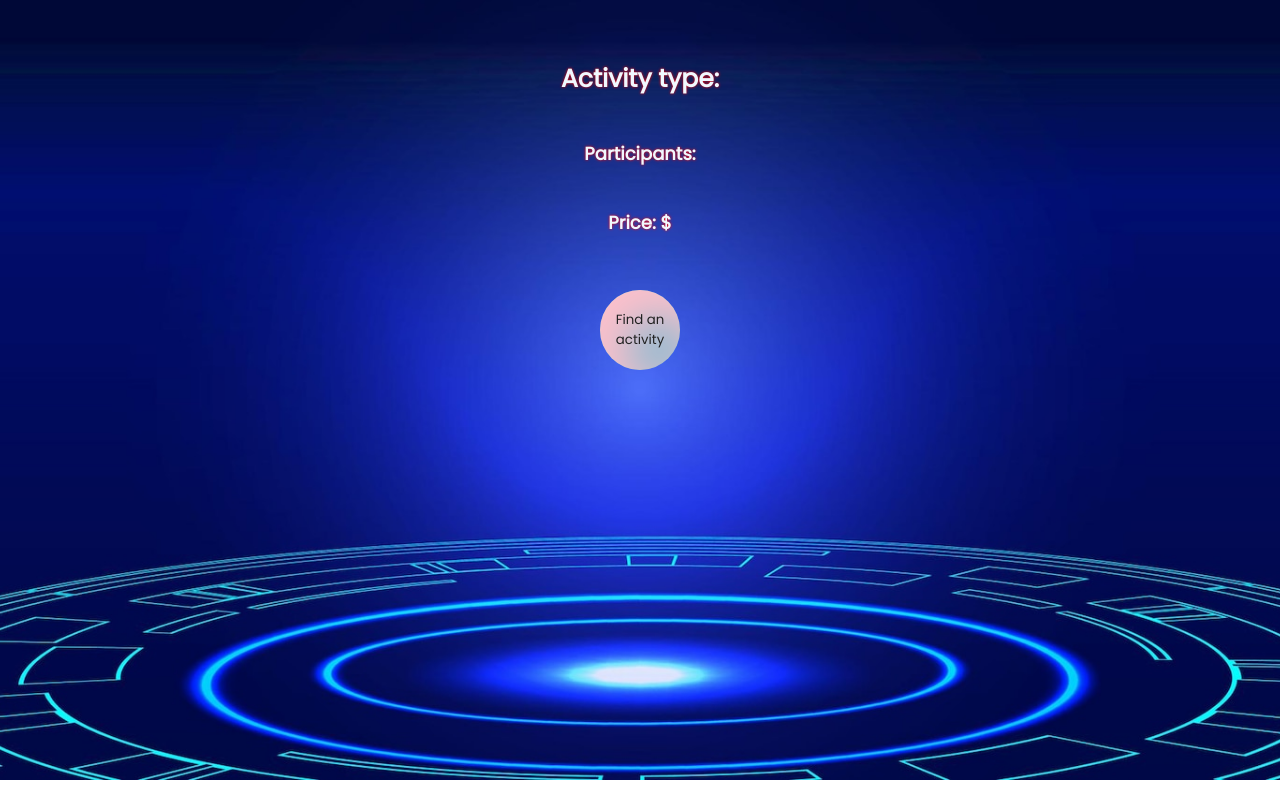
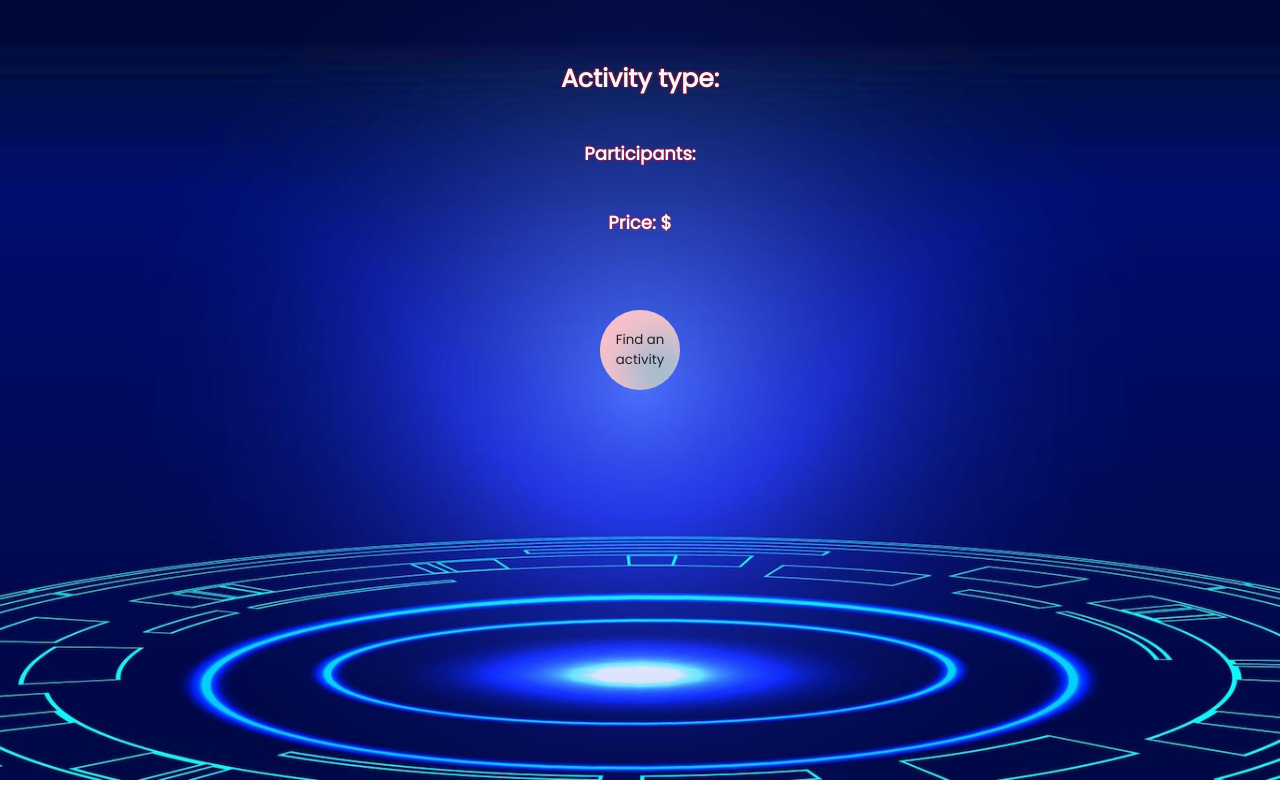
Before and after one commit to NatachaKey/havefun-app-API, a React (Create React App) app: page / in a window 1280 px wide. Built offline with nearby package versions, Linux system fonts and the light colour scheme; no server answers.

Commit message:
Update index.css

```diff
--- a/src/index.css
+++ b/src/index.css
@@ -81,7 +81,7 @@ h6{
   #btn{
     border:none;
     color:#212121;
-   margin-top: 10px;
+   margin-top: 30px;
   }
 
   .box {
```
